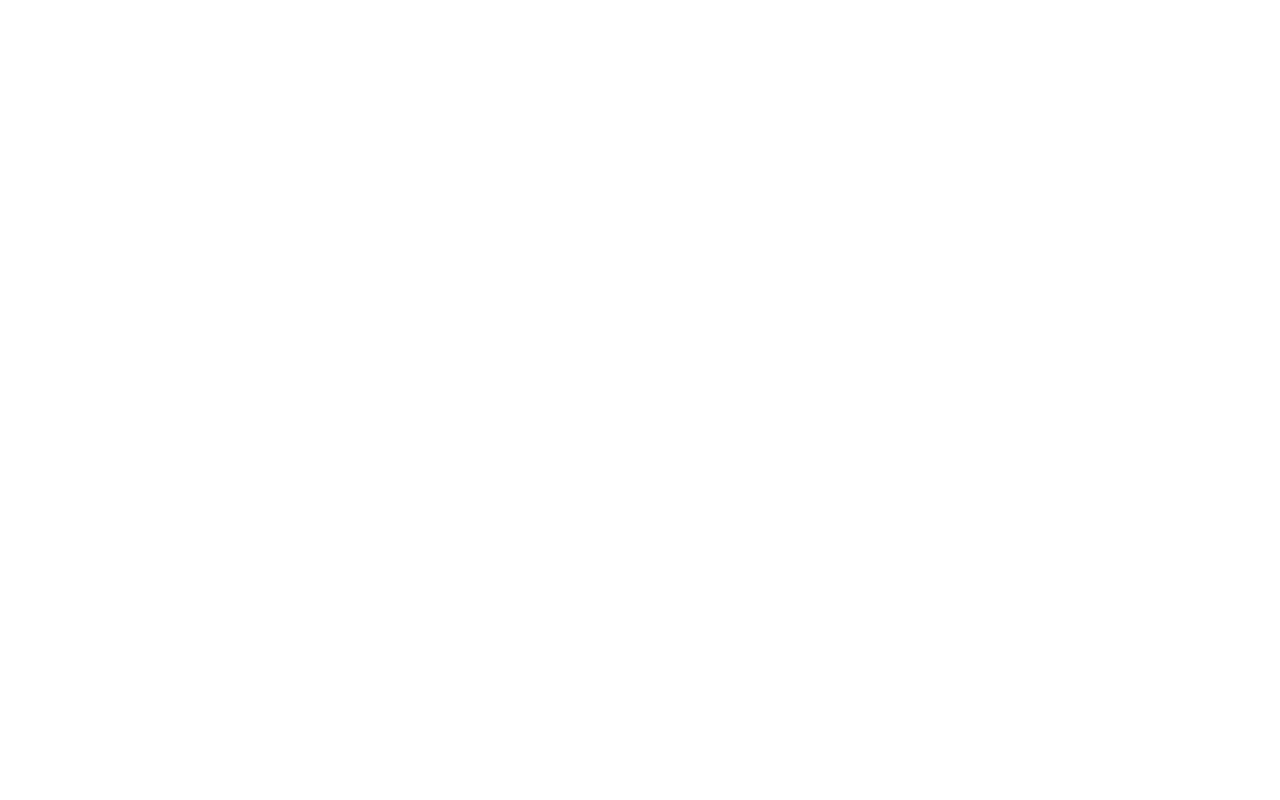
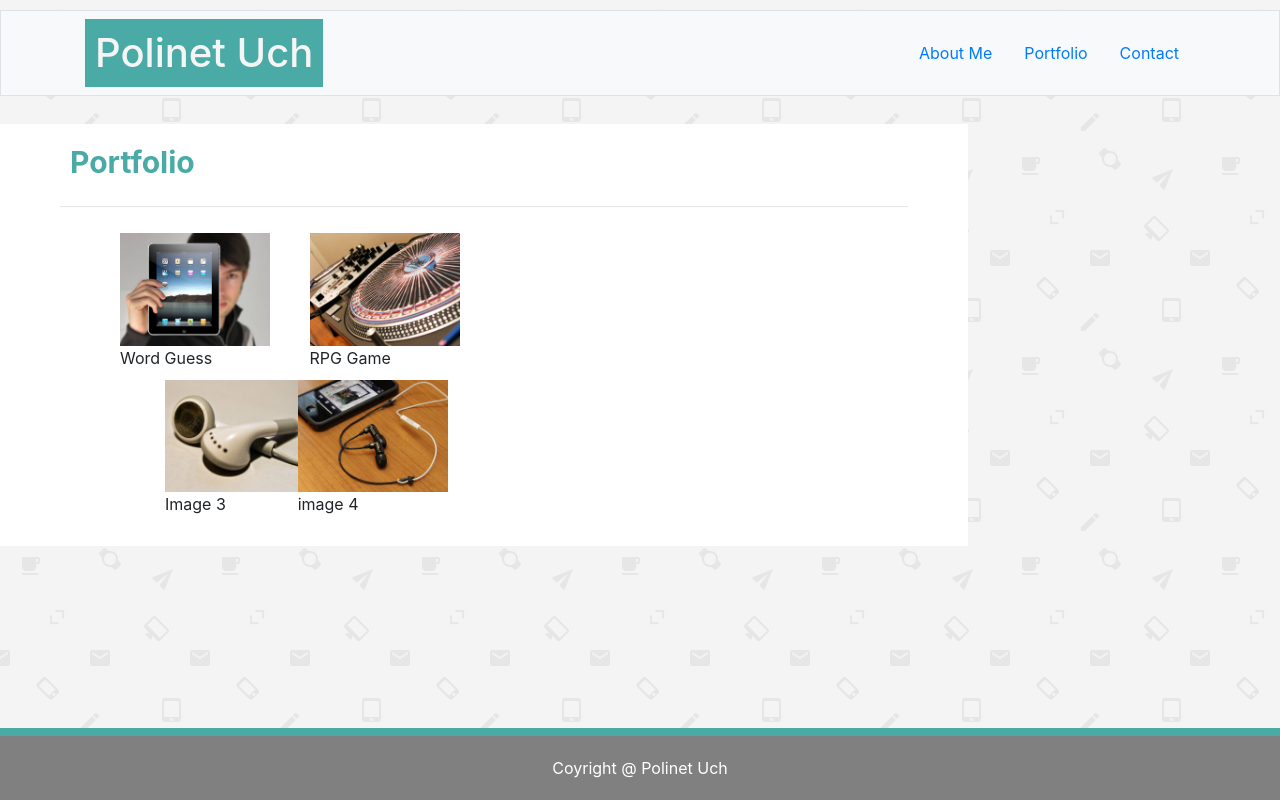
Before and after one commit to polinetuch/Bootstrap-Portfolio, a plain HTML site: page portfolio.html in a window 1280 px wide. Drawn offline with nearby package versions, Linux system fonts and the light colour scheme.

Commit message:
added rows and columns for the images in the portfolio page

```diff
--- a/assets/CSS/style.css
+++ b/assets/CSS/style.css
@@ -9,22 +9,25 @@ h1 {
   font-size: 30px;
   color: #4aaaa5;
   font-weight: bold;
-  width: 20%;
+  width: 30%;
   text-align: center;
   text-align: left;
 }
 
 .body {
   background: url("../images/pattern.png");
-  padding-top: 50px;
+  padding-top: 100px;
+  padding-bottom: 100px;
+  width: 968px;
 }
 .row {
-  margin: 35px;
   padding: 10px;
+  margin-left: 35px;
+  margin-right: 35px;
 }
 
-.content {
-  background: white;
+.container-content {
+  background-color: white;
 }
 
 .footer {
@@ -47,8 +50,10 @@ h1 {
 }
 
 .image {
-  float: left;
-  width: 1px;
-  margin-top: 10px;
-  margin-right: 25px;
+  width: 150px;
 }
+
+.portfolio-image {
+  width: 150px;
+  margin-right: 20px;
+}
--- a/portfolio.html
+++ b/portfolio.html
@@ -0,0 +1,52 @@
+<!DOCTYPE html>
+<head>
+	<link rel="stylesheet" href="https://stackpath.bootstrapcdn.com/bootstrap/4.3.1/css/bootstrap.min.css" integrity="sha384-ggOyR0iXCbMQv3Xipma34MD+dH/1fQ784/j6cY/iJTQUOhcWr7x9JvoRxT2MZw1T" crossorigin="anonymous">
+	<link rel="stylesheet" type="text/css" href="../Bootstrap-Portfolio/assets/CSS/style.css">
+	<title>About Me</title>
+</head>
+<body class="body">
+	<div class="fixed-top">
+		<nav class="navbar navbar-light bg-light border">
+			<div class="container">
+				<div class="bd-brand-item-inverse">
+					<span class="h1">Polinet Uch</span></div>
+				<ul class="nav justify-content-end">
+					<li class="nav-item">
+						<a class="nav-link active" href="index.html">About Me</a></li>
+					<li class="nav-item">
+						<a class="nav-link" href="portfolio.html">Portfolio</a></li>
+					<li class="nav-item">
+						<a class="nav-link" href="contact.html">Contact</a></li>
+				</ul>
+		</nav>
+	</div>
+<br>
+<div class="container-content">
+        <div class="row">
+            <div class="col-sm-12 content-border">
+                <h1>Portfolio</h1><hr>
+        <div class="row">
+            <div class="col-sm-3">
+                <img src="assets/images/technics-q-c-640-480-1.jpg" class="portfolio-image">
+                Word Guess
+            </div>
+            <div class="col-sm-3">
+                <img src="assets/images/technics-q-c-640-480-2.jpg" class="portfolio-image">
+                RPG Game
+            </div>
+        <div class="row">
+            <div class="col-sm-3">
+            <img src="assets/images/technics-q-c-640-480-5.jpg" class="portfolio-image">
+            Image 3
+            </div>
+            <div class="col-sm-3">
+                <img src="assets/images/technics-q-c-640-480-7.jpg" class="portfolio-image">
+                image 4
+            </div>
+
+        </div>
+        </div>
+        </div>
+        </div>
+<footer class="footer">Coyright @ Polinet Uch</footer>
+</body>
```
Also changed, not shown: contact.html (+2 -2 lines), index.html (+13 -22 lines).
